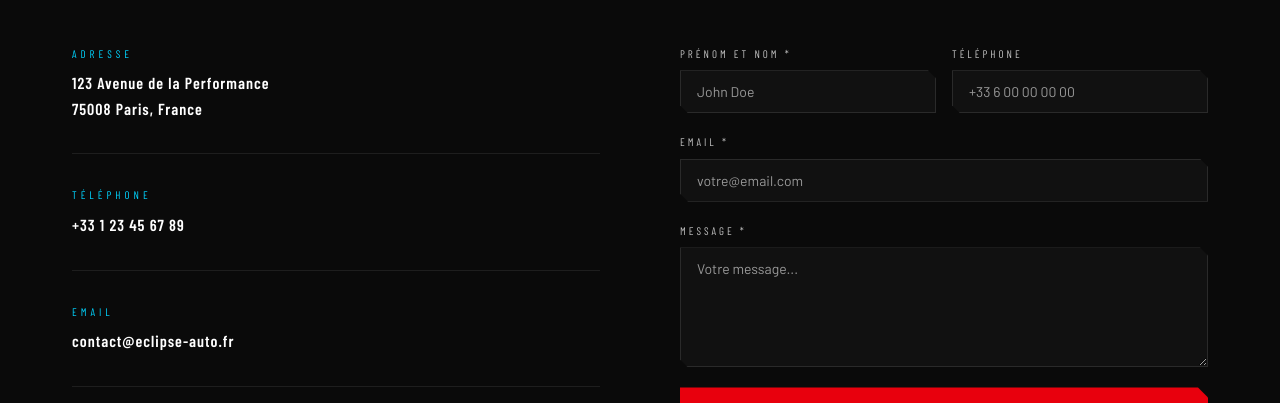
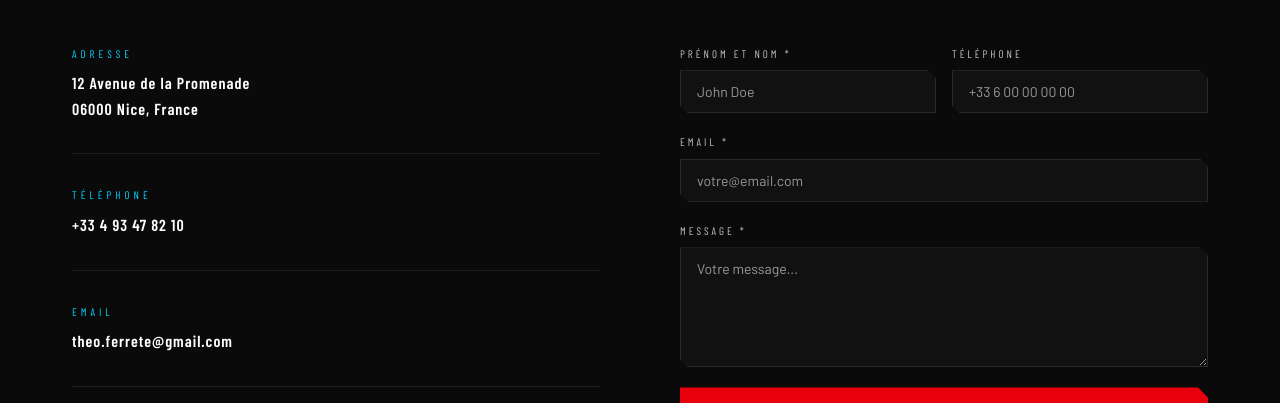
Before and after one commit to Theo-FERRETE/Eclipse-Auto, a React (Vite) app in the folder client/: page /contact in a window 1280 px wide. Shown: the part 328-731 px from the top of the page. Built offline with nearby package versions, Linux system fonts and the light colour scheme; no server answers; a web font is replaced by a local one.

Commit message:
contact update

```diff
--- a/client/src/pages/Contact/Contact.jsx
+++ b/client/src/pages/Contact/Contact.jsx
@@ -47,15 +47,15 @@ export default function Contact() {
         <div className="contact-info">
           <div className="info-block">
             <div className="info-label">Adresse</div>
-            <div className="info-value">123 Avenue de la Performance<br />75008 Paris, France</div>
+            <div className="info-value">12 Avenue de la Promenade<br />06000 Nice, France</div>
           </div>
           <div className="info-block">
             <div className="info-label">Téléphone</div>
-            <div className="info-value">+33 1 23 45 67 89</div>
+            <div className="info-value">+33 4 93 47 82 10</div>
           </div>
           <div className="info-block">
             <div className="info-label">Email</div>
-            <div className="info-value">contact@eclipse-auto.fr</div>
+            <div className="info-value">theo.ferrete@gmail.com</div>
           </div>
           <div className="info-block">
             <div className="info-label">Horaires</div>
```
